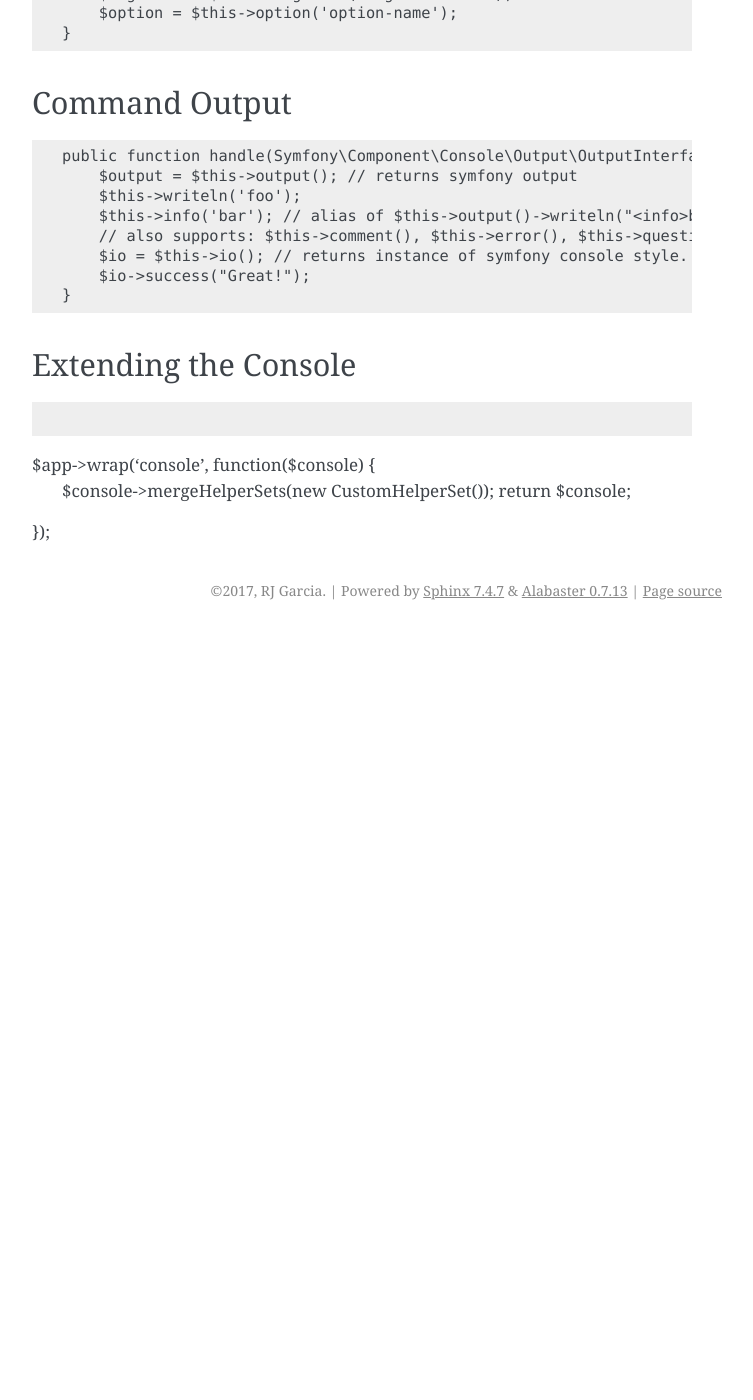
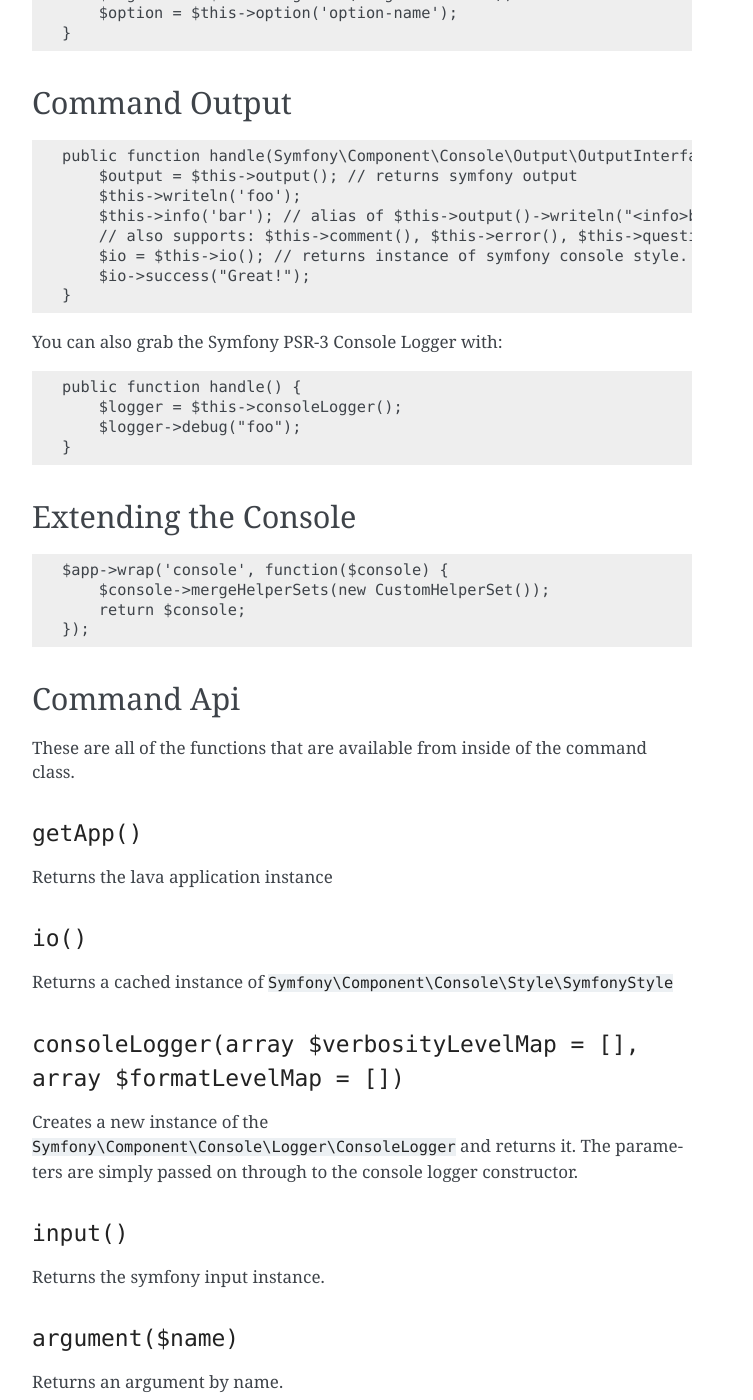
Before and after one commit to krakphp/lava, a Sphinx documentation site: the page built from doc/console.rst, in a window 1280 px wide and 1400 px high, scrolled down 2466 px. Shown: the whole window, without its empty margins (388-1141 px from the left). Built offline with Sphinx 7.4.7, drawn with Linux system fonts in a browser that asks for light colours; pages that are not in the unit, such as notebooks, are missing from menus; before the commit the page ends 3096 px from its top, so only the background shows below that; some of the changed text lies outside the part shown.

Commit message:
Console Logger #43
- Added consoleLogger func for creating Symfony console loggers
- Added extended console command documentation

Signed-off-by: RJ Garcia <rj@bighead.net>

```diff
--- a/composer.json
+++ b/composer.json
@@ -38,6 +38,7 @@
         "zendframework/zend-diactoros": "^1.3"
     },
     "require-dev": {
+        "eloquent/phony-peridot": "^1.0",
         "krak/job": "^0.3.0",
         "krak/php-inc": "^0.1.3",
         "krak/validation": "^0.3.6",
--- a/doc/console.rst
+++ b/doc/console.rst
@@ -132,12 +132,116 @@ Command Output
         $io->success("Great!");
     }
 
+You can also grab the Symfony PSR-3 Console Logger with:
+
+.. code-block:: php
+
+    public function handle() {
+        $logger = $this->consoleLogger();
+        $logger->debug("foo");
+    }
+
 Extending the Console
 ---------------------
 
 .. code-block:: php
 
-$app->wrap('console', function($console) {
-    $console->mergeHelperSets(new CustomHelperSet());
-    return $console;
-});
+    $app->wrap('console', function($console) {
+        $console->mergeHelperSets(new CustomHelperSet());
+        return $console;
+    });
+
+Command Api
+-----------
+
+These are all of the functions that are available from inside of the command class.
+
+``getApp()``
+~~~~~~~~~~~~
+
+Returns the lava application instance
+
+``io()``
+~~~~~~~~
+
+Returns a cached instance of ``Symfony\Component\Console\Style\SymfonyStyle``
+
+``consoleLogger(array $verbosityLevelMap = [], array $formatLevelMap = [])``
+~~~~~~~~~~~~~~~~~~~~~~~~~~~~~~~~~~~~~~~~~~~~~~~~~~~~~~~~~~~~~~~~~~~~~~~~~~~~
+
+Creates a new instance of the ``Symfony\Component\Console\Logger\ConsoleLogger`` and returns it. The parameters are simply passed on through to the console logger constructor.
+
+``input()``
+~~~~~~~~~~~
+
+Returns the symfony input instance.
+
+``argument($name)``
+~~~~~~~~~~~~~~~~~~~
+
+Returns an argument by name.
+
+``option($name)``
+~~~~~~~~~~~~~~~~~
+
+Returns an option by name.
+
+``output()``
+~~~~~~~~~~~~
+
+Returns the the symfony output instance
+
+``writeln(...$args)``
+~~~~~~~~~~~~~~~~~~~~~
+
+Alias of ``$this->output()->writeln(...$args)``
+
+``write(...$args)``
+~~~~~~~~~~~~~~~~~~~
+
+Alias of ``$this->output()->write(...$args)``
+
+
+``writeStyled($style, $message)``
+~~~~~~~~~~~~~~~~~~~~~~~~~~~~~~~~~
+
+Writes a styled message into the console output. A call like:
+
+.. code-block:: php
+
+    $this->writeStyled('info', 'message');
+    $this->writeStyled('comment', ['message1', 'message2']);
+
+is equivalent to:
+
+.. code-block:: php
+
+    $this->output->writeln('<info>message</info>');
+    $this->output->writeln(['<comment>message1</comment>', '<comment>message2</comment>']);
+
+:style:
+    - type: string
+    - example: ``"info"``
+:message:
+    - type: string|array[string]
+    - example: ``"message"``
+
+``info($message)``
+~~~~~~~~~~~~~~~~~~
+
+Writes an info styled message to the output.
+
+``comment($message)``
+~~~~~~~~~~~~~~~~~~~~~
+
+Writes an comment styled message to the output.
+
+``question($message)``
+~~~~~~~~~~~~~~~~~~~~~~
+
+Writes an question styled message to the output.
+
+``error($message)``
+~~~~~~~~~~~~~~~~~~~
+
+Writes an error styled message to the output.
```
Also changed, not shown: CHANGELOG.md (+5 -0 lines), 3 other files.
